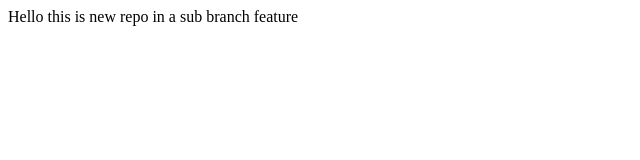
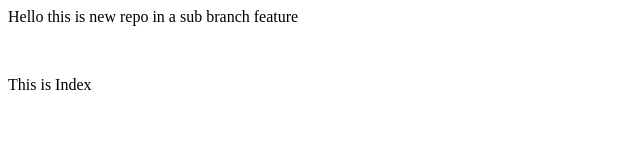
Before and after one commit to SaakshiAras/LocalRepo, a plain HTML site: page Index.html in a window 1280 px wide. Shown: the whole page, without its empty margins (0-640 px from the left). Drawn offline with Linux system fonts and the light colour scheme.

Commit message:
add new paragraph

```diff
--- a/Index.html
+++ b/Index.html
@@ -1 +1,3 @@
 <p> Hello this is new repo in a sub branch feature </p>
+<br />
+<p>This is Index </p>
```
